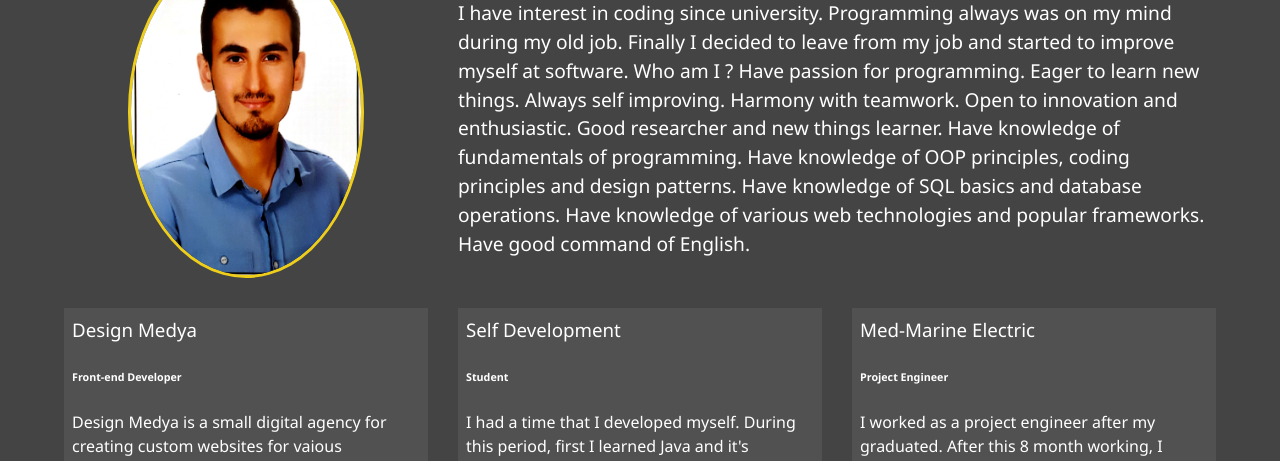
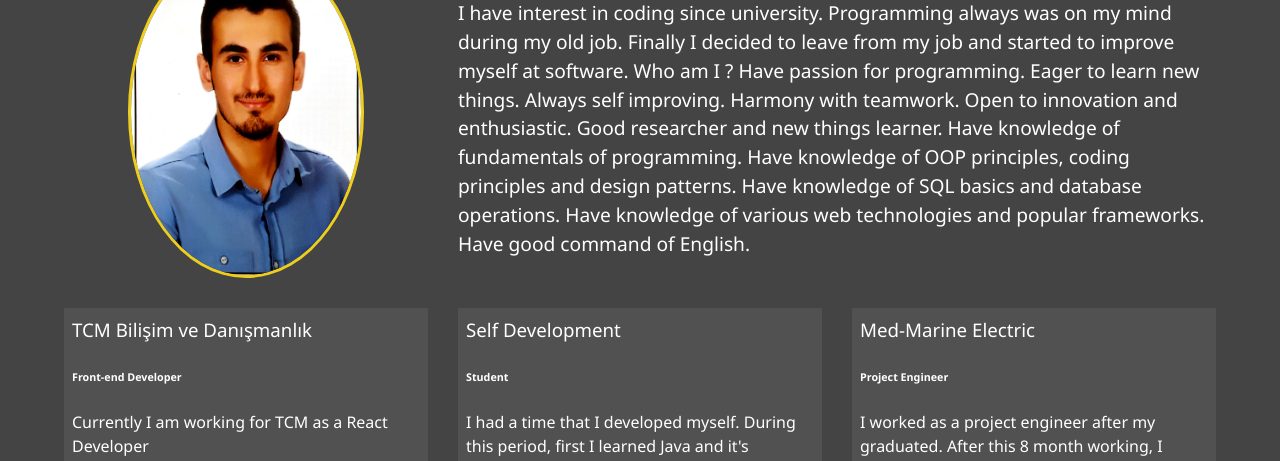
Before and after one commit to burak-selvi/my-portfolio, a website: page dist/about.html in a window 1280 px wide. Shown: the part 336-797 px from the top of the page. Drawn offline with Linux system fonts and the light colour scheme.

Commit message:
new job added

```diff
--- a/dist/about.html
+++ b/dist/about.html
@@ -58,11 +58,10 @@
         </p>
       </div>
       <div class="job job-1">
-        <h3>Design Medya</h3>
+        <h3>TCM Bilişim ve Danışmanlık</h3>
         <h6>Front-end Developer</h6>
         <p>
-          Design Medya is a small digital agency for creating custom websites for vaious companies. I worked for 1 month
-          as a freelance front-end developer.
+          Currently I am working for TCM as a React Developer
         </p>
       </div>
       <div class="job job-2">
```
